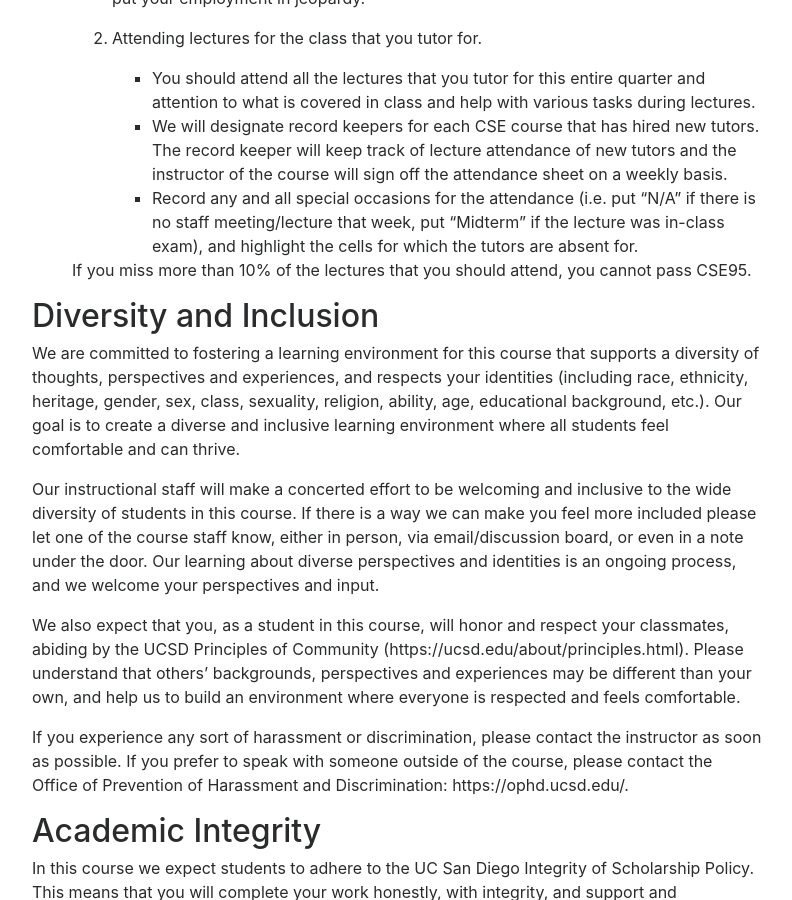
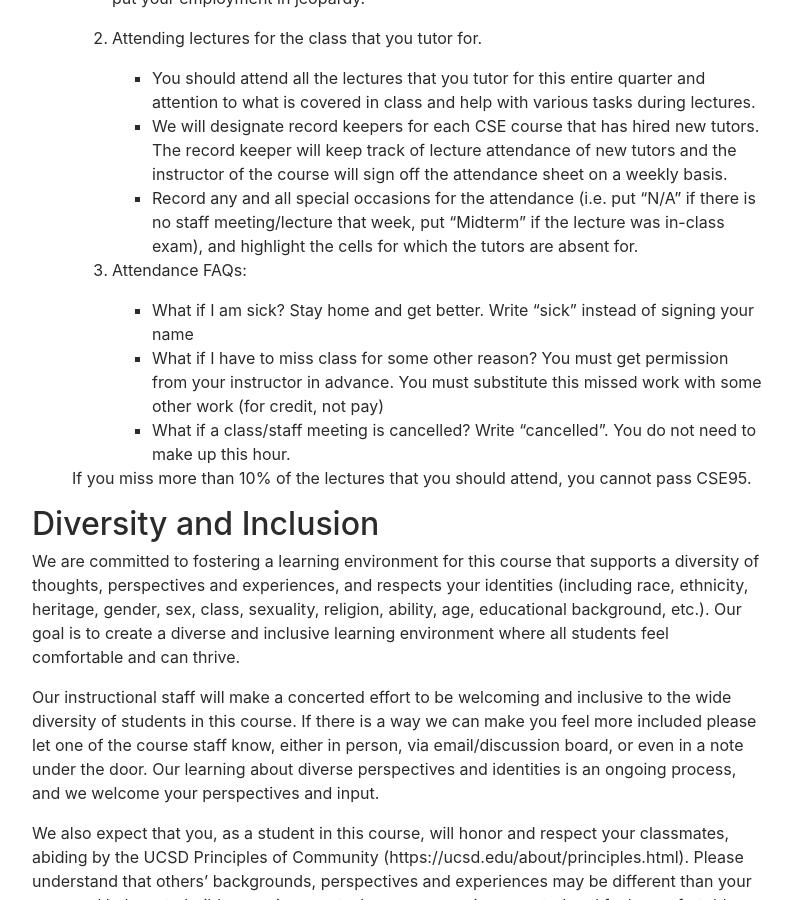
Before and after one commit to ucsd-cse95-f19/ucsd-cse95-f19.github.io, a Jekyll site: the page built from index.md, in a window 1280 px wide and 900 px high, scrolled down 2728 px. Shown: the whole window, without its empty margins (243-1035 px from the left). Built offline with Jekyll 4.4.1, drawn with Linux system fonts in a browser that asks for light colours; nearby versions of some CDN libraries.

Commit message:
Update index.md

```diff
--- a/index.md
+++ b/index.md
@@ -126,6 +126,14 @@ you will be graded on:
           if the lecture was in-class exam), and highlight the cells for which
           the tutors are absent for.
 
+    3. Attendance FAQs:
+       - What if I am sick?
+          Stay home and get better.  Write "sick" instead of signing your name
+       - What if I have to miss class for some other reason?
+          You must get permission from your instructor in advance. You must substitute this missed work with some other work (for credit, not pay)
+       - What if a class/staff meeting is cancelled?
+           Write "cancelled".  You do not need to make up this hour.
+
     If you miss more than 10% of the lectures that you should attend, you
     cannot pass CSE95.
 
```
